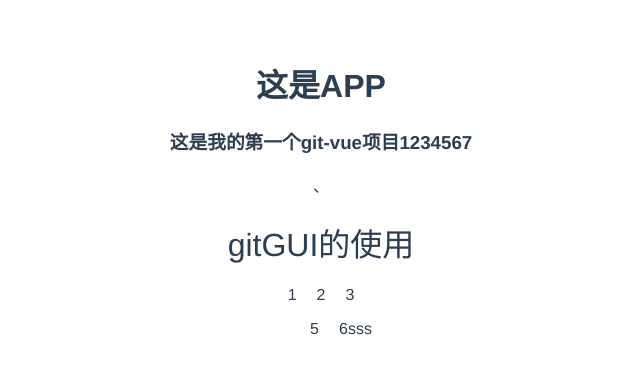
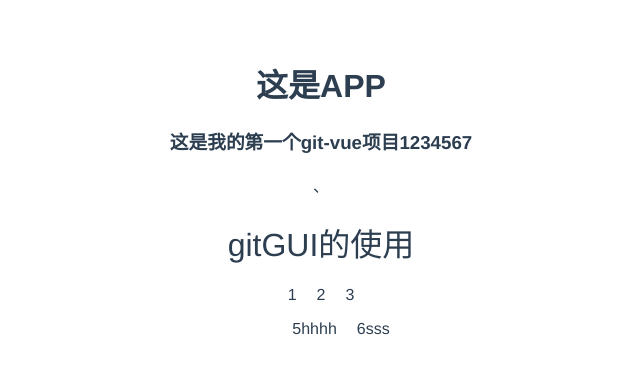
Before and after one commit to sunflowersli/vue-project, a Vue app: page / in a window 1280 px wide. Shown: the top 374 px of the page, without its empty margins (319-959 px from the left). Built offline with nearby package versions, Linux system fonts and the light colour scheme.

Commit message:
Update HelloWorld.vue

```diff
--- a/src/components/HelloWorld.vue
+++ b/src/components/HelloWorld.vue
@@ -9,7 +9,7 @@
         <li>3</li>
       </ul>
       <ol>
-        <li>5</li>
+        <li>5hhhh</li>
         <li>6sss</li>
       </ol>
     </div>
```
